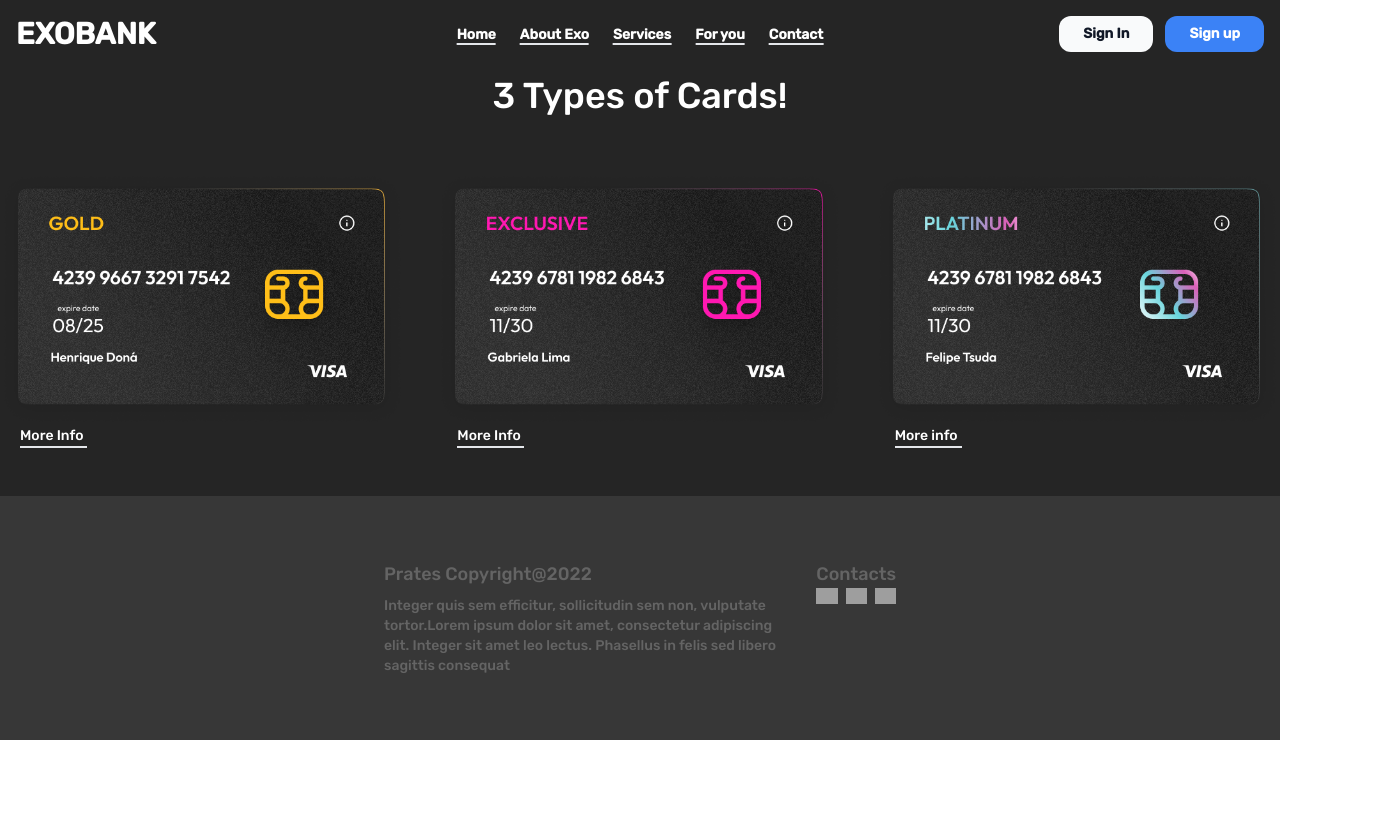
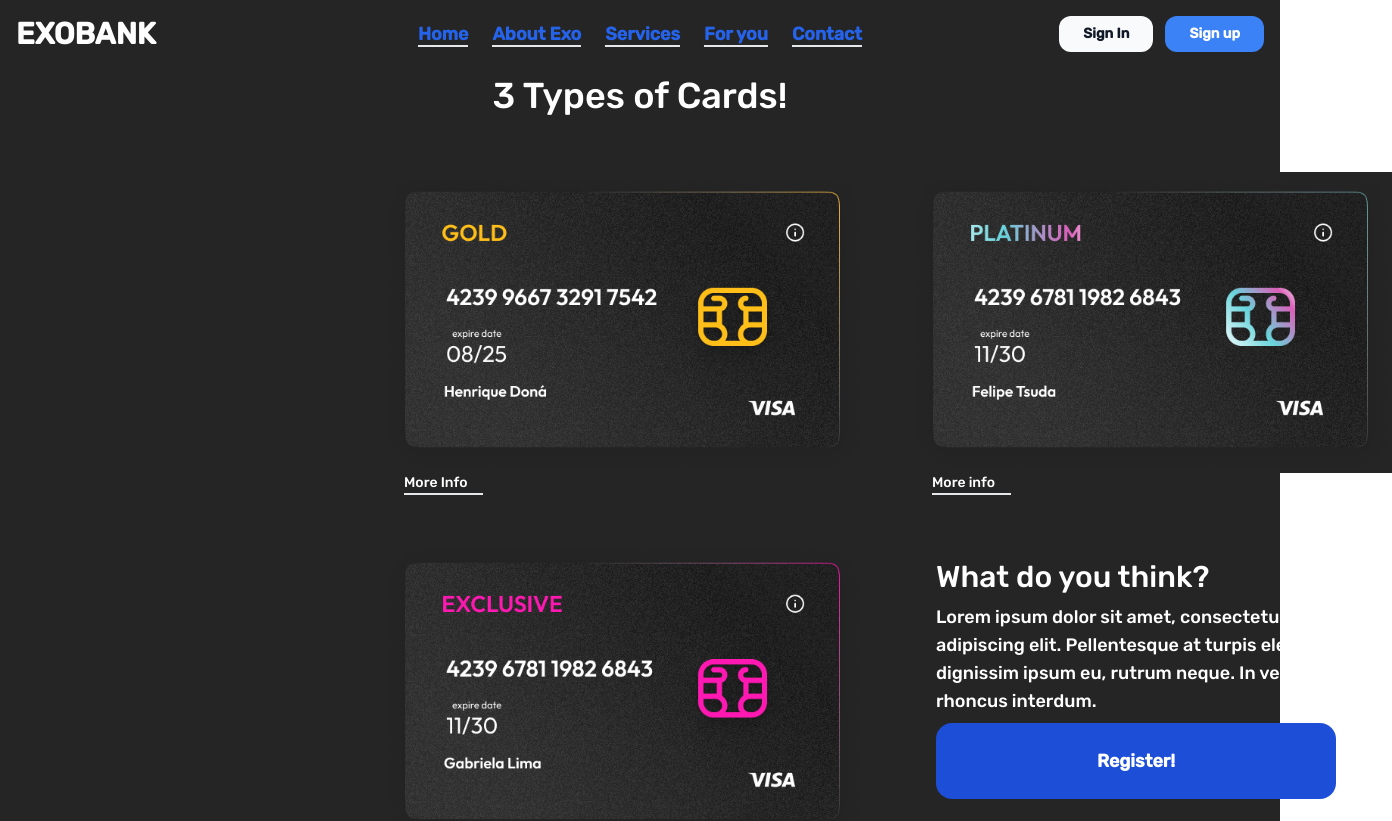
Before and after one commit to vinicius-prates/sandbox, a React (Vite) app: page /cards in a window 1280 px wide. Shown: the top 821 px of the page, 1392 px wide, since content can reach past the window. Before the commit the page ends 800 px from the top, so only its background shows below. Built offline with nearby package versions, Linux system fonts and the light colour scheme; grey boxes are pictures that could not be loaded.

Commit message:
added responsivity to CardsPage, And fixed BlackNavBar Bug

```diff
--- a/src/components/BlackNavBar.jsx
+++ b/src/components/BlackNavBar.jsx
@@ -29,15 +29,15 @@ export const BlackNavBar = () => {
 		 rounded-lg flex-col gap-6 flex md:hidden  md:ml-0 md:bg-transparent text-center  hidden absolute top-1/2 left-1/2
 		 transform -translate-y-1/2 -translate-x-1/2 lg:flex lg:mx-auto  lg:items-center lg:w-auto lg:space-x-6
 		 lg:gap-0 lg:flex-row lg:h-0  ">
-			<li><Link to="/"  className="text-lg lg:text-sm text-white font-bold hover:text-gray-500 border-b-2  select-none" >Home</Link></li>
+			<li><Link to="/"  className="text-lg lg:text-lg text-blue-600 font-bold hover:text-gray-200 border-b-2 duration-300 select-none" >Home</Link></li>
 
-			<li><Link to="#aboutexo"  className="text-lg lg:text-sm text-white hover:text-gray-500 font-bold border-b-2 duration-300 select-none" >About Exo</Link></li>
+			<li><Link to="#aboutexo"  className="text-lg  text-blue-600 hover:text-gray-200 font-bold border-b-2 duration-300 select-none" >About Exo</Link></li>
 
-			<li><a  className="text-lg lg:text-sm text-white hover:text-gray-500 font-bold border-b-2  duration-300 select-none" href="#">Services</a></li>
+			<li><a  className="text-lg  text-blue-600 hover:text-gray-200 font-bold border-b-2  duration-300 select-none" href="#">Services</a></li>
 
-			<li><a  className="text-lg lg:text-sm text-white hover:text-gray-500 font-bold border-b-2 duration-300  select-none" href="#">For you</a></li>
+			<li><a  className="text-lg  text-blue-600 hover:text-gray-200 font-bold border-b-2 duration-300  select-none" href="#">For you</a></li>
 
-			<li><a  className="text-lg lg:text-sm text-white hover:text-gray-500 font-bold border-b-2 duration-300  select-none" href="#">Contact</a></li>
+			<li><a  className="text-lg  text-blue-600 hover:text-gray-200 font-bold border-b-2 duration-300  select-none" href="#">Contact</a></li>
 		</ul>
 		<a  className="hidden lg:inline-block lg:ml-auto lg:mr-3 py-2 px-6 bg-gray-50 hover:bg-gray-100 text-sm text-gray-900 font-bold  rounded-xl transition duration-200" href="#">Sign In</a>
 		<a  className="hidden lg:inline-block py-2 px-6 bg-blue-500 hover:bg-blue-600 text-sm text-white font-bold rounded-xl transition duration-200" href="#">Sign up</a>
--- a/src/pages/CardsPage.jsx
+++ b/src/pages/CardsPage.jsx
@@ -40,31 +40,38 @@ export const CardsPage = () => {
     return(
         <>
         <BlackNavBar/>
-        <h1 className="text-white bg-[#252525] text-center py-2 text-4xl">3 Types of Cards!</h1>
+        <h1 className="text-white bg-[#252525] text-center py-2 text-4xl justify-center ">3 Types of Cards!</h1>
 
-        <div className="bg-[#252525] flex flex-col text-center py-12 gap-8 lg:flex-row">
+        <div className="bg-[#252525] grid flex-col text-center py-12 gap-12 lg:grid-flow-col lg:grid-rows-2 lg:px-96">
 
-            <div className="flex flex-col ">
-                <img src={GoldCard} className="bg-[#252525] "></img>
-                <button className="button text-white text-sm text-left mx-5 border-b-2 w-[16.5%] " onClick={show_details_gold}>More Info</button>
+            <div className="flex flex-col lg:w-[30rem]">
+                <img src={GoldCard} className="bg-[#252525]  "></img>
+                <button className="button text-white text-sm text-left mx-5 border-b-2 w-[16.4%] " onClick={show_details_gold}>More Info</button>
                 <div id="dropDown" className="hidden">
                     <p className=" text-white text-xs text-left m-6">Lorem ipsum dolor sit amet, consectetur adipiscing elit. Sed in bibendum sapien. Quisque et enim vel dolor vulputate pharetra in varius mauris. Integer a leo id elit rutrum finibus ac id purus. Praesent eu nunc faucibus, iaculis erat eu, fermentum eros. Aliquam eleifend scelerisque ante quis gravida. Suspendisse pharetra tortor eu rhoncus tempus. Nam sagittis mas</p>
                 </div>
 
             </div>
 
-            <div className="flex flex-col">
+            <div className="flex flex-col lg:w-[30rem]">
                 <img src={ExclusiveCard} className=" bg-[#252525] "></img>
-                <button className="text-white text-sm text-left mx-5 border-b-2 w-[16.5%]" onClick={show_details_exclusive}>More Info</button>
+                <button className="text-white text-sm text-left mx-5 border-b-2 w-[16.4%]" onClick={show_details_exclusive}>More Info</button>
                 <div id="dropDown2" className="hidden">
                     <p className=" text-white text-xs text-left m-6">Lorem ipsum dolor sit amet, consectetur adipiscing elit. Sed in bibendum sapien. Quisque et enim vel dolor vulputate pharetra in varius mauris. Integer a leo id elit rutrum finibus ac id purus. Praesent eu nunc faucibus, iaculis erat eu, fermentum eros. Aliquam eleifend scelerisque ante quis gravida. Suspendisse pharetra tortor eu rhoncus tempus. Nam sagittis mas</p>
                 </div>
             </div>
-            <div className="flex flex-col">
+            <div className="flex flex-col lg:w-[30rem]">
                 <img src={PlatinumCard} className="bg-[#252525]  "></img>
-                <button className="text-white text-sm text-left mx-5 border-b-2 w-[16.5%]" onClick={show_details_platinum}>More info</button>
+                <button className="text-white text-sm text-left mx-5 border-b-2 w-[16.4%]" onClick={show_details_platinum}>More info</button>
                 <div id="dropDown3" className="hidden ">
                     <p className=" text-white text-xs text-left m-6">Lorem ipsum dolor sit amet, consectetur adipiscing elit. Sed in bibendum sapien. Quisque et enim vel dolor vulputate pharetra in varius mauris. Integer a leo id elit rutrum finibus ac id purus. Praesent eu nunc faucibus, iaculis erat eu, fermentum eros. Aliquam eleifend scelerisque ante quis gravida. Suspendisse pharetra tortor eu rhoncus tempus. Nam sagittis mas</p></div>
+            </div>
+            <div className="flex flex-col mx-6 my-4 text-left gap-2     lg:w-[25rem]">
+                <h1 className="text-white text-3xl">What do you think?</h1>
+                <p className="text-white text-lg text-left">
+                    Lorem ipsum dolor sit amet, consectetur adipiscing elit. Pellentesque at turpis eleifend,
+                     dignissim ipsum eu, rutrum neque. In vehicula rhoncus interdum. </p>
+                <a className="text-white text-lg font-bold py-6 px-2 bg-blue-700  rounded-2xl transition duration-200 text-center hover:bg-white hover:text-blue-600" href=""> Register!</a>
             </div>
         </div>
         <Footer/>
```
